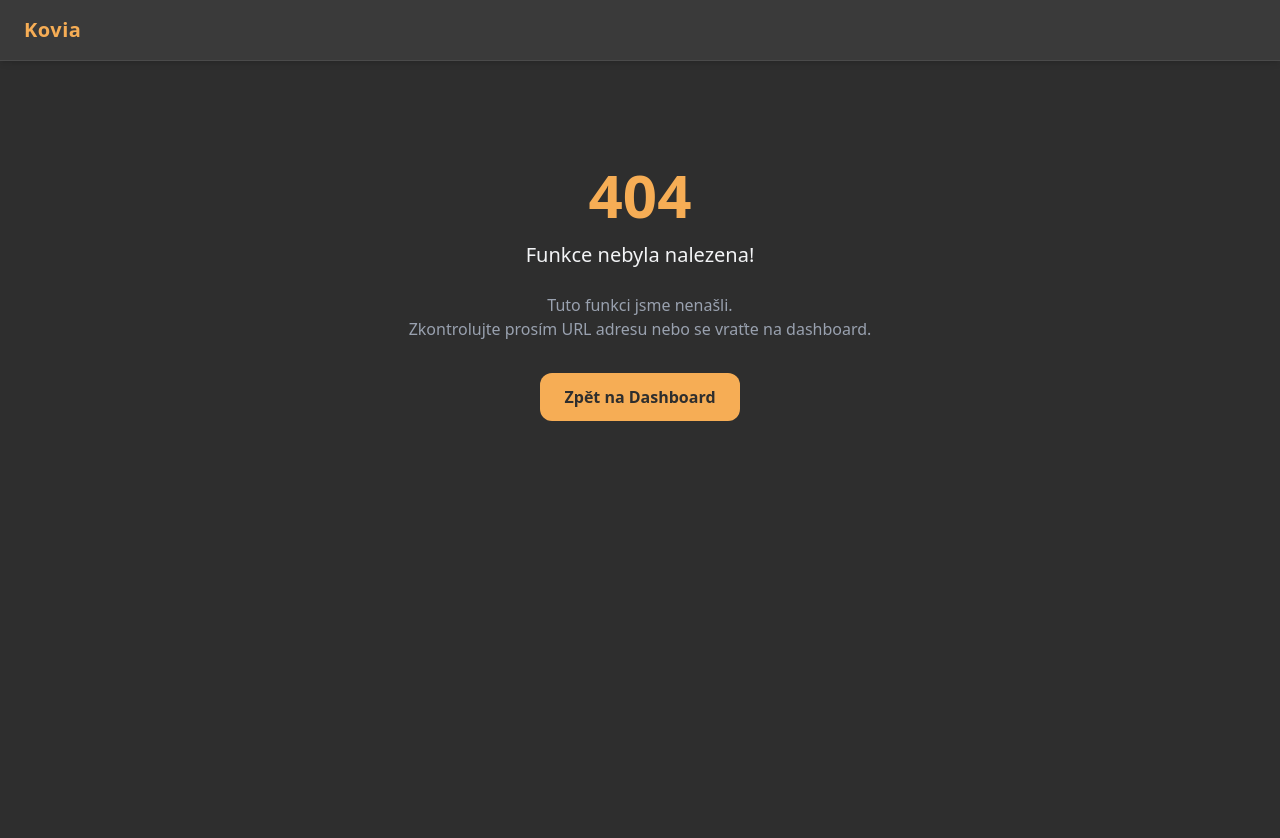
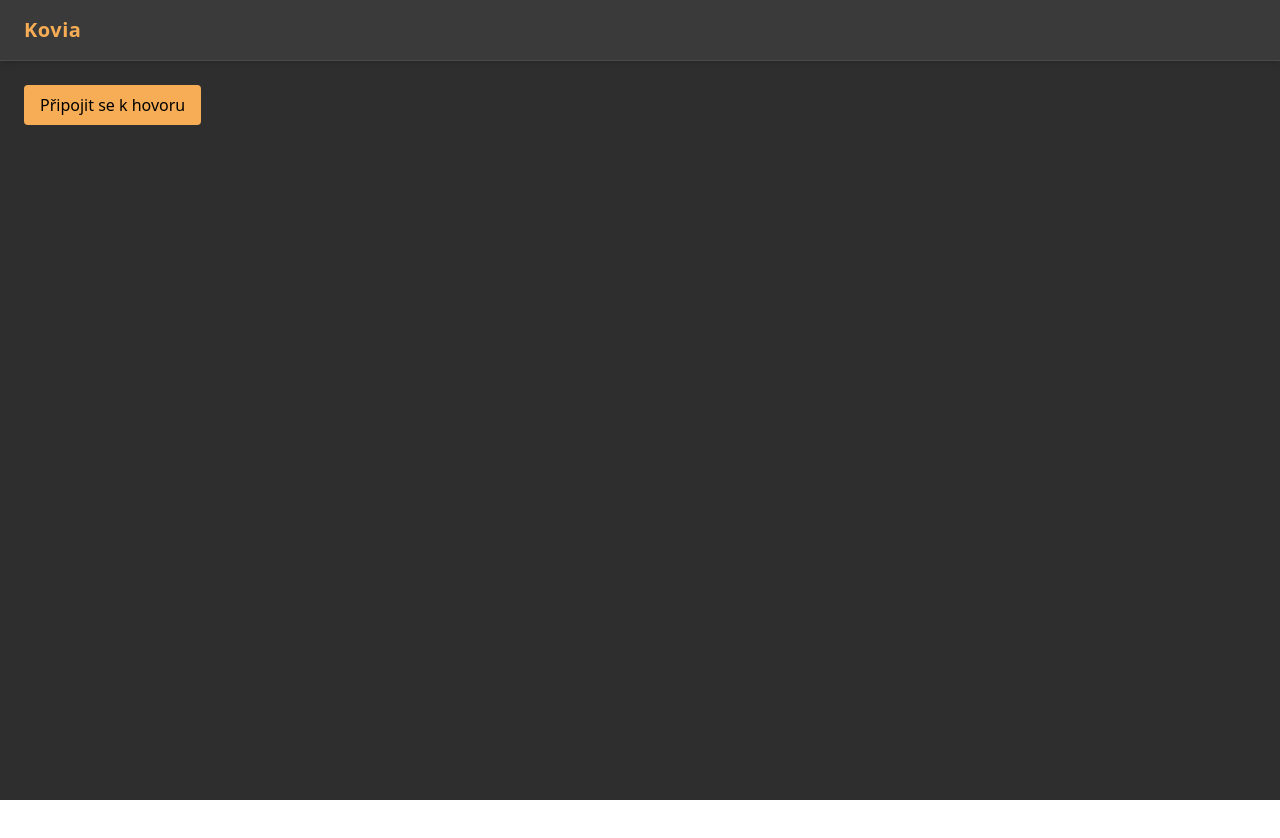
Before and after one commit to fejtcz/rakathon-2025, a SvelteKit app in the folder web/: page /call in a window 1280 px wide. Before the commit this address had no page. Shown: the top 838 px of the page. After the commit the page ends 800 px from the top, so only its background shows below. Built offline with nearby package versions, Linux system fonts and the light colour scheme.

Commit message:
implement video call

```diff
--- a/web/package.json
+++ b/web/package.json
@@ -25,6 +25,7 @@
 		"vite": "^6.2.5"
 	},
 	"dependencies": {
-		"dotenv": "^16.5.0"
+		"dotenv": "^16.5.0",
+		"livekit-client": "^2.11.2"
 	}
 }
--- /dev/null
+++ b/web/src/routes/call/+page.svelte
@@ -0,0 +1,59 @@
+<script lang="ts">
+    import { onMount } from "svelte";
+    import { tick } from "svelte";
+
+    let localVideo: HTMLVideoElement;
+    const wsUrl = "wss://kovio-i84aumxf.livekit.cloud";
+
+    let room;
+    let connected = false;
+
+    async function startCall() {
+        const LiveKit = await import("livekit-client");
+
+        // 🔐 Získej token z backendu
+        const res = await fetch(
+            `http://localhost:3000/livecall/token?room=meeting-room-123&userId=dr.novakova&userName=MUDR.%20Novakova`,
+        );
+        const { token } = await res.json();
+
+        const audioTrack = await LiveKit.createLocalAudioTrack();
+        const videoTrack = await LiveKit.createLocalVideoTrack();
+
+        room = new LiveKit.Room();
+
+        await room.connect(wsUrl, token, {
+            audio: false,
+            video: false,
+        });
+
+        await room.localParticipant.publishTrack(audioTrack);
+        await room.localParticipant.publishTrack(videoTrack);
+
+        connected = true;
+
+        await tick(); // ⏳ počkej, než se video objeví v DOMu
+
+        localVideo.srcObject = new MediaStream([videoTrack.mediaStreamTrack]);
+        localVideo.play();
+    }
+</script>
+
+{#if !connected}
+    <button
+        on:click={startCall}
+        class="bg-[#f6ad55] text-black px-4 py-2 rounded"
+    >
+        Připojit se k hovoru
+    </button>
+{:else}
+    <video
+        bind:this={localVideo}
+        autoplay
+        playsinline
+        muted
+        class="w-full rounded bg-black mt-4"
+    >
+        <track kind="captions" />
+    </video>
+{/if}
```
Also changed, not shown: 1 other file (tests, documents, lock files or other folders).
